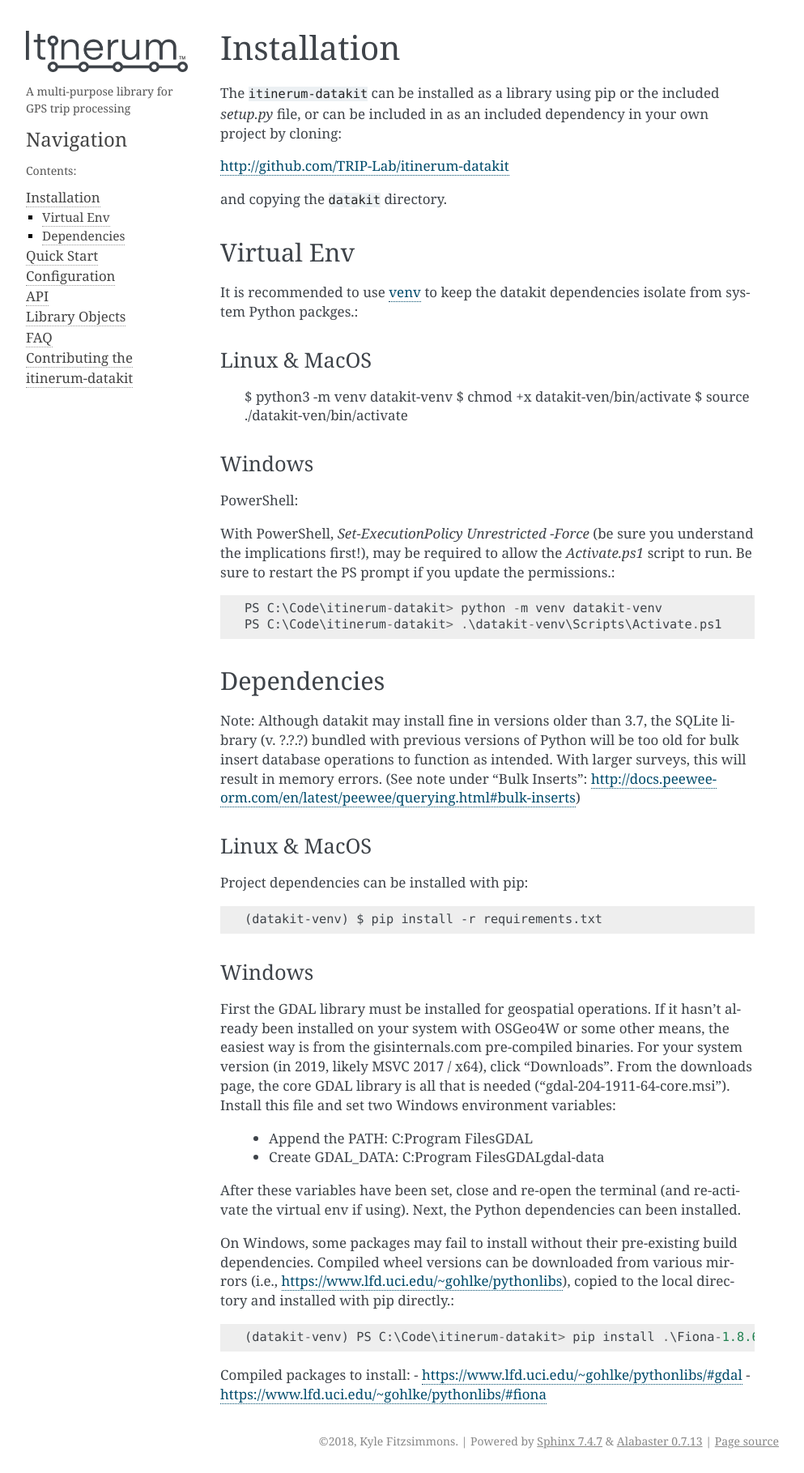
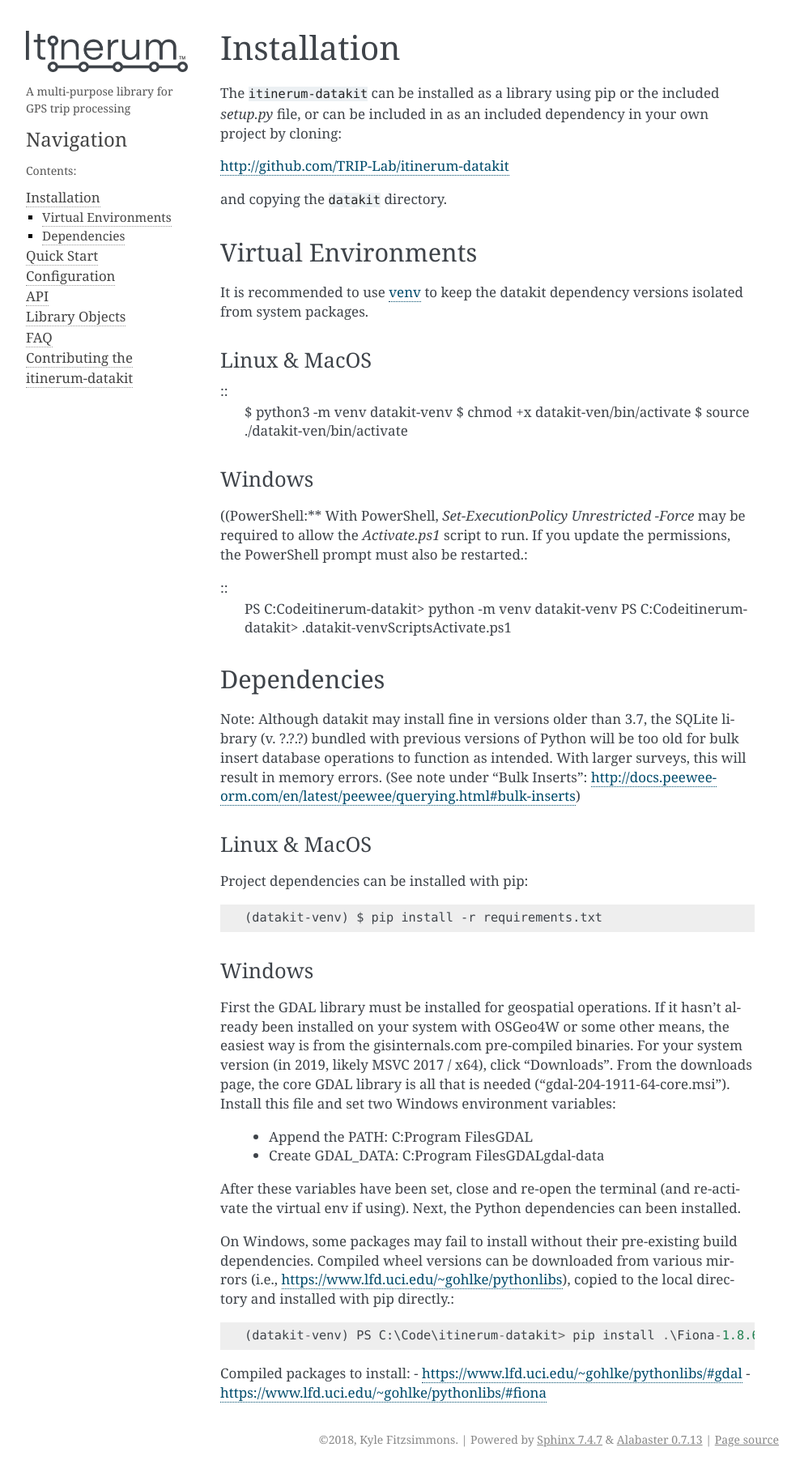
Before and after one commit to TRIP-Lab/itinerum-tripkit, a Sphinx documentation site: the page built from docs/usage/installation.rst, in a window 1280 px wide. Shown: the whole page at 81% size, without its empty margins (148-1141 px from the left). Built offline with Sphinx 7.4.7, drawn with Linux system fonts in a browser that asks for light colours.

Commit message:
Updated installation docs

```diff
--- a/docs/usage/installation.rst
+++ b/docs/usage/installation.rst
@@ -11,13 +11,14 @@
 and copying the ``datakit`` directory.
 
 
-Virtual Env
------------
-It is recommended to use venv_ to keep the datakit dependencies isolate from system Python packges.::
+Virtual Environments
+--------------------
+It is recommended to use venv_ to keep the datakit dependency versions isolated from system packages.
 
 Linux & MacOS
 +++++++++++++
 
+::
     $ python3 -m venv datakit-venv
     $ chmod +x datakit-ven/bin/activate
     $ source ./datakit-ven/bin/activate
@@ -25,11 +26,11 @@
 Windows
 +++++++
 
-PowerShell:
+((PowerShell:**
+With PowerShell, `Set-ExecutionPolicy Unrestricted -Force` may be required to allow the `Activate.ps1`
+script to run. If you update the permissions, the PowerShell prompt must also be restarted.:
 
-With PowerShell, `Set-ExecutionPolicy Unrestricted -Force` (be sure you understand the implications first!), may
-be required to allow the `Activate.ps1` script to run. Be sure to restart the PS prompt if you update the permissions.::
-
+::
     PS C:\Code\itinerum-datakit> python -m venv datakit-venv
     PS C:\Code\itinerum-datakit> .\datakit-venv\Scripts\Activate.ps1
 
```
